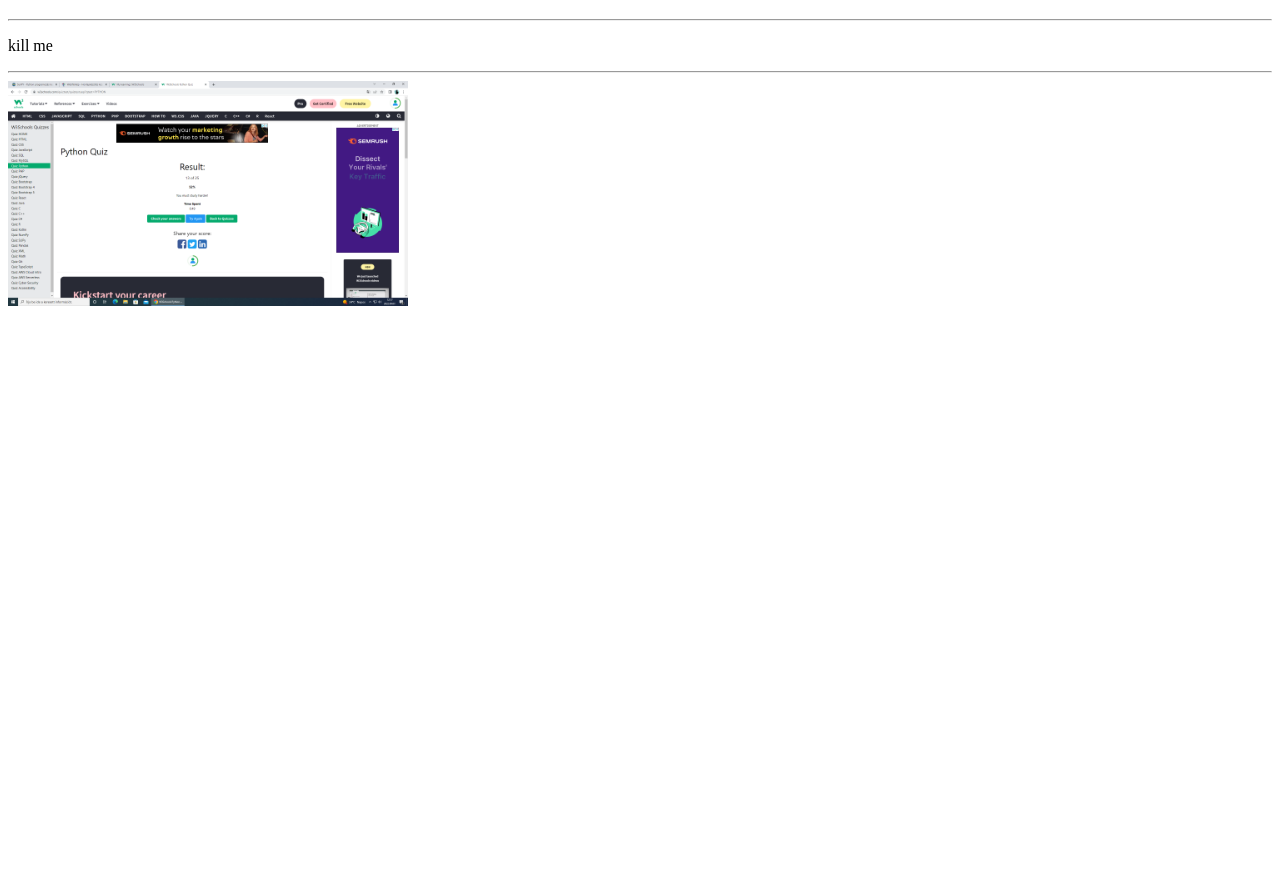
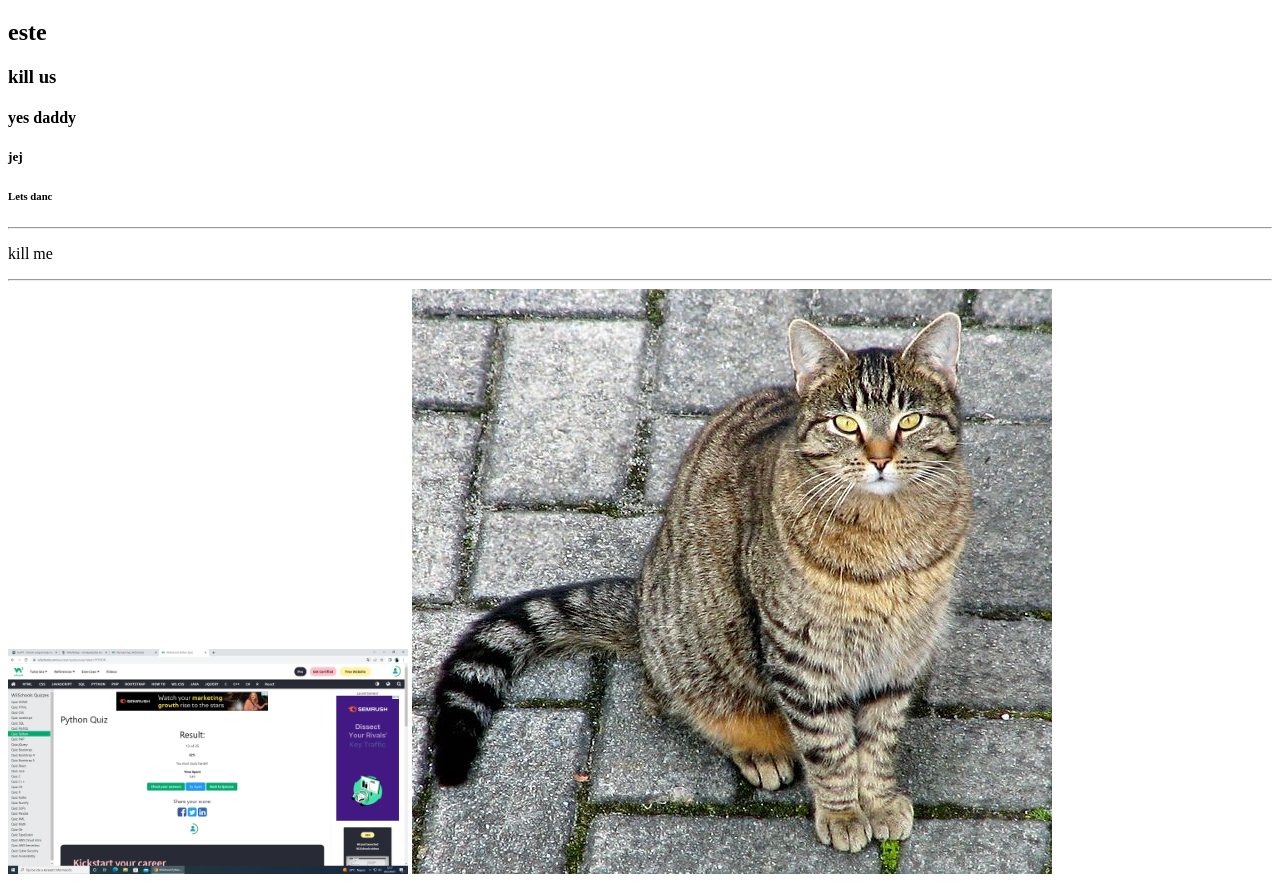
Before and after one commit to HernandezGeovany/index.html, a plain HTML site: page index.html in a window 1280 px wide. Shown: the part 61-947 px from the top of the page. Before the commit the page ends 800 px from the top, so only its background shows below. Drawn offline with Linux system fonts and the light colour scheme; files whose address does not match are found by name.

Commit message:
Update index.html

```diff
--- a/index.html
+++ b/index.html
@@ -8,9 +8,15 @@
 </head>
 <body>
     <h1>Első weboldal</h1>
+    <h2>este</h2>
+    <h3>kill us</h3>
+    <h4>yes daddy</h4>
+    <h5>jej</h5>
+    <h6>Lets danc</h6>
     <hr>
     <p>kill me</p>
     <hr>
     <img src="./img/Képernyőfelvétel (1).png" alt="v" width="400" sizes="500">
+    <img src="./640px-Domestic_cat_cropped.jpg" alt="yes">
 </body>
 </html>
```
